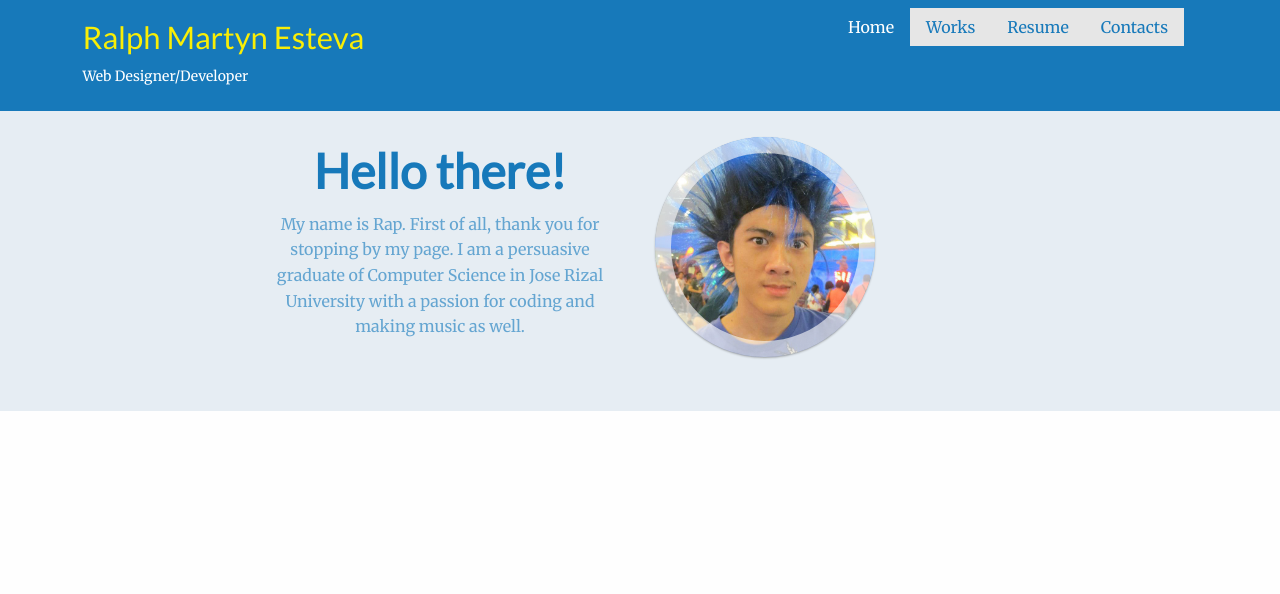
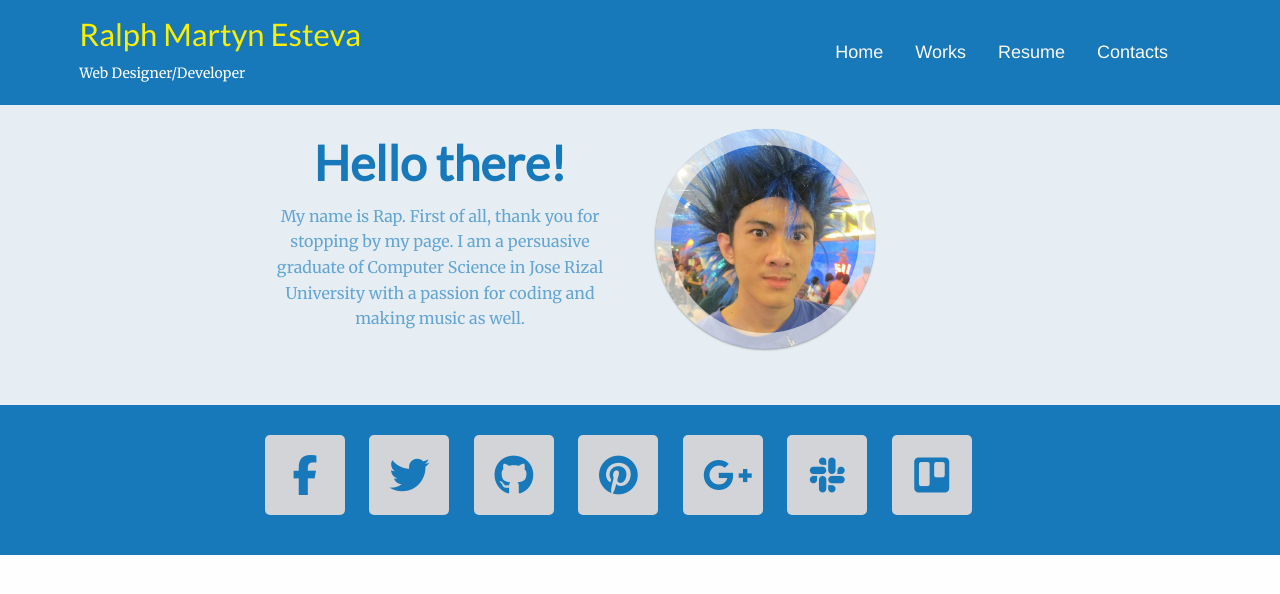
Before and after one commit to rapunk27/portfolio, a PHP site: page / in a window 1280 px wide. Shown: the top 594 px of the page. Run offline with PHP 8.4, Linux system fonts and the light colour scheme; some libraries are stand-ins or nearby versions.

Commit message:
added social media icons and effects

```diff
--- a/css/foundation.css
+++ b/css/foundation.css
@@ -1369,13 +1369,14 @@ h6 {
 
 a {
   line-height: inherit;
-  color: #1779ba;
+  color: #fafafa;
   text-decoration: none;
   cursor: pointer; }
   a:hover, a:focus {
-    color: #1468a0; }
+    color: #8FCAF1; }
   a img {
     border: 0; }
+
 
 hr {
   clear: both;
@@ -2273,7 +2274,8 @@ select {
   .menu > li > a {
     display: block;
     padding: 0.7rem 1rem;
-    line-height: 1; }
+    line-height: 4;
+    font-size: 18px;}
   .menu input,
   .menu select,
   .menu a,
@@ -2352,11 +2354,11 @@ select {
     background: #1779ba;
     color: #fefefe; }
   .menu.menu-bordered li {
-    border: 1px solid #e6e6e6; }
+    border: 1px solid #fefefe; }
     .menu.menu-bordered li:not(:first-child) {
       border-top: 0; }
   .menu.menu-hover li:hover {
-    background-color: #e6e6e6; }
+    background-color: #E6EDF3 ; }
 
 .menu-text {
   padding-top: 0;
@@ -3729,7 +3731,7 @@ a.thumbnail {
         transform: translateY(-50%); }
 
 .top-bar {
-  padding: 0.5rem; }
+  padding: 0.3rem; }
   .top-bar::before, .top-bar::after {
     display: table;
     content: ' '; }
@@ -3737,7 +3739,7 @@ a.thumbnail {
     clear: both; }
   .top-bar,
   .top-bar ul {
-    background-color: #e6e6e6; }
+    background-color: #1779BA; }
   .top-bar input {
     max-width: 200px;
     margin-right: 1rem; }
--- a/css/styles.css
+++ b/css/styles.css
@@ -10,7 +10,7 @@
 }
 
 .nav-style{
-	font-family: 'Merriweather', serif;
+	font-family: 'Lato', sans-serif;
 	color:#ffffff;
 }
 
@@ -41,7 +41,6 @@
   	-moz-background-size: cover;
   	-o-background-size: cover;
 	background-size: cover;
-	position: fixed;
 	width: 100%;
 }
 
@@ -68,6 +67,69 @@
 	background:#E6E4E3;
 
 }
+
+.social-media-content{
+	background-color: #1779BA;
+	height: 150px;
+	padding-top:20px;
+}
+
+.social-media-icon{
+	width: 80px;
+	height: 80px;
+	border-radius: 5px;
+	line-height: 16px;
+	text-align: center;
+	padding: 20px;
+	font-size: 40px;
+	margin: 10px;
+	color:#1779BA;
+	background: #D3D4D7;
+	display: inline-block;
+	transition-property: background;
+	transition-duration: 0.4s;
+	transition-timing-function: linear;
+}
+
+.social-fb:hover{
+	color:#ffffff;
+	background: #4E71A8;
+}
+
+.social-twitter:hover{
+	color:#ffffff;
+	background: #1CB7EB;
+}
+
+.social-github:hover{
+	color:#ffffff;
+	background: #000000;
+}
+
+.social-pinterest:hover{
+	color:#ffffff;
+	background: #BD061C;
+}
+
+.social-gplus:hover{
+	color:#ffffff;
+	background: #E3411F;
+}
+
+.social-slack:hover{
+	color:#ffffff;
+	background: #443642;
+}
+
+.social-trello:hover{
+	color:#ffffff;
+	background: #026AA7;
+}
+
+.social-text{
+	font-family: 'Merriweather', serif;
+	color:#ffffff;
+}
 /*
 .circle-profile:hover{
 	filter:none;
--- a/index.php
+++ b/index.php
@@ -8,8 +8,8 @@
     	</div>
     </div>
     <div class="top-bar-right">
-    	<ul class="menu large-pull-3 small-push-3 nav-style">
-    		<li class="active"><a href="#">Home</a></li>
+    	<ul class="menu large-pull-3 small-push-3">
+    		<li><a href="#">Home</a></li>
     		<li><a href="#">Works</a></li>
     		<li><a href="#">Resume</a></li>
     		<li><a href="#">Contacts</a></li>
@@ -18,8 +18,8 @@
 </div>
 
 <div class="parallax-background">
-  <div class="intro-text">
-  	<div class="row">
+  <div class="row">
+  	<div class="intro-text">
   		<div class="small-4 small-push-2 columns">
   			<h1 class="greetings-text">Hello there!</h1>
   			<p class="greetings-msg">My name is Rap. First of all, thank you for stopping by my page.
@@ -45,6 +45,33 @@
   </div>
 </div>
 
+<div class="social-media-content">
+	<div class="row">
+		<div class="small-10 large-8 columns small-centered large-centered">
+				<a href="#" class="social-media-icon social-fb">
+					<i class="fa fa-facebook"></i>
+				</a>
+				<a href="#" class="social-media-icon social-twitter">
+					<i class="fa fa-twitter"></i>
+				</a>
+				<a href="#" class="social-media-icon social-github">
+					<i class="fa fa-github"></i>
+				</a>
+				<a href="#" class="social-media-icon social-pinterest">
+					<i class="fa fa-pinterest"></i>
+				</a>
+				<a href="#" class="social-media-icon social-gplus">
+					<i class="fa fa-google-plus"></i>
+				</a>
+				<a href="#" class="social-media-icon social-slack">
+					<i class="fa fa-slack"></i>
+				</a>
+				<a href="#" class="social-media-icon social-trello">
+					<i class="fa fa-trello"></i>
+				</a>
+		</div>
+	</div>
+</div>
 
 
 
```
